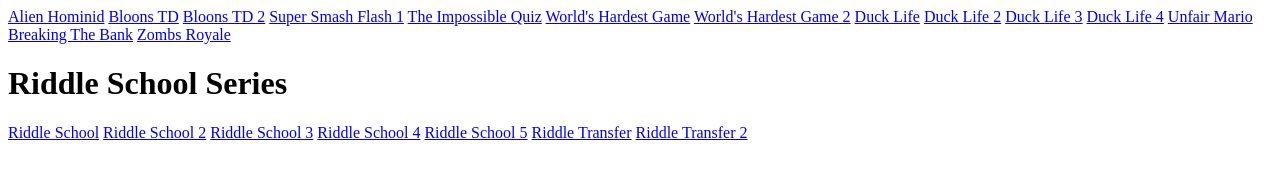
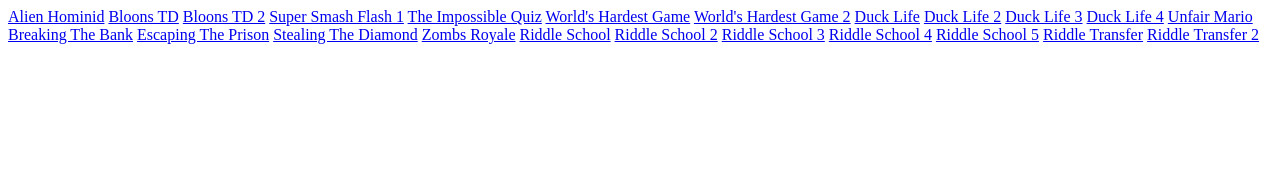
Before and after one commit to wlmsgames/wlmsgames.github.io, a plain HTML site: page index.html in a window 1280 px wide. Drawn offline with Linux system fonts and the light colour scheme.

Commit message:
Update index.html

```diff
--- a/index.html
+++ b/index.html
@@ -16,8 +16,9 @@
  <a href="/ducklife4">Duck Life 4</a>
  <a href="/unfairmario">Unfair Mario</a>
 <a href="/btb">Breaking The Bank</a>
+<a href="/etp">Escaping The Prison</a>
+<a href="/std">Stealing The Diamond</a>
   <a href="/zombs">Zombs Royale</a>
-<h1> Riddle School Series </h1>
  <a href="/riddleschool">Riddle School</a>
  <a href="/riddleschool2">Riddle School 2</a>
  <a href="/riddleschool3">Riddle School 3</a>
```
